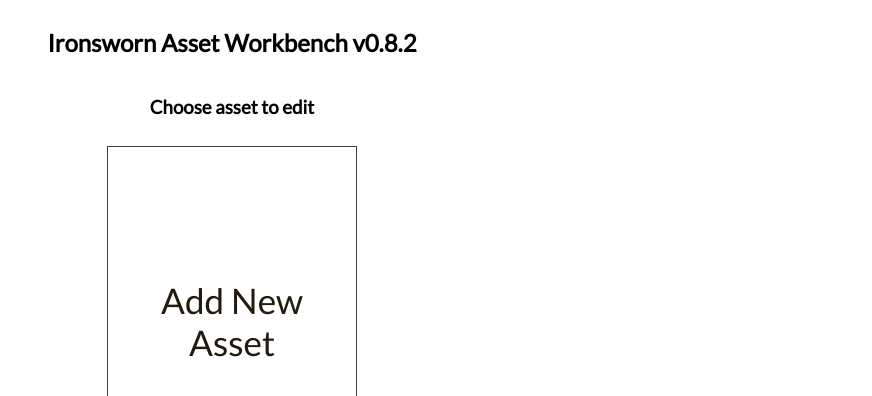
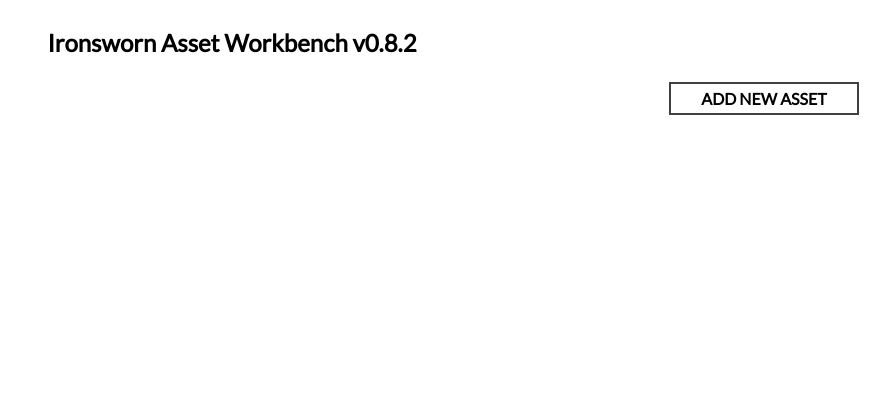
Before and after one commit to effortlessmountain/ironsworn-asset-workbench, a React (Create React App) app: page / in a window 1280 px wide. Shown: the top 396 px of the page, without its empty margins (408-1280 px from the left). Built offline with nearby package versions, Linux system fonts and the light colour scheme.

Commit message:
(#14) change Add New card into a button

```diff
--- a/src/AssetCreation.tsx
+++ b/src/AssetCreation.tsx
@@ -13,15 +13,15 @@ export default function AssetCreation(props: {
         <div className="asset-selection">
             <h3>Create a blank asset or copy an example:</h3>
             <div className="asset-selection-controls">
+                <AssetCardButton
+                    text="Blank Asset"
+                    handleClick={() => props.createAsset(createBlankAsset() as UnspecifiedAssetDocument)}></AssetCardButton>
                 {[ironclad, lightbearer, caveLion].map((example, index) => {
                     return (<AssetChoice
                         key={index}
                         asset={example as UnspecifiedAssetDocument}
                         handleClick={() => props.createAsset(cloneDeep(example) as UnspecifiedAssetDocument)}></AssetChoice>)
                 })}
-                <AssetCardButton
-                    text="Blank Asset"
-                    handleClick={() => props.createAsset(createBlankAsset() as UnspecifiedAssetDocument)}></AssetCardButton>
             </div>
             <button onClick={props.showChooseScreen}>CANCEL</button>
         </div>
--- a/src/AssetSelection.tsx
+++ b/src/AssetSelection.tsx
@@ -9,8 +9,8 @@ export default function AssetSelection(props: {
     assets: UnspecifiedAssetDocument[]
 }) {
     return (
+        <div className="horizontal">
             <div className="asset-selection">
-            <h3>Choose asset to edit</h3>
                 <div className="asset-selection-controls">
                     {props.assets.map((asset, index) => {
                         return (<AssetChoice
@@ -18,11 +18,13 @@ export default function AssetSelection(props: {
                             key={asset.name + index}
                             handleClick={() => props.chooseAsset(asset, index)}></AssetChoice>)
                     })}
-
-                <AssetCardButton
-                    text="Add New Asset"
-                    handleClick={props.showNewScreen}></AssetCardButton>
                 </div>
             </div >
+            <div className="vertical">
+                <button onClick={props.showNewScreen}>ADD NEW ASSET</button>
+                {/* <button>FONTS</button> */}
+                {/* <button>EXPORT</button> */}
+            </div>
+        </div>
     )
 }
--- a/src/index.css
+++ b/src/index.css
@@ -78,8 +78,8 @@ button.selected {
 .asset-selection-controls {
     display: flex;
     align-items: center;
-    justify-content: center;
     flex-wrap: wrap;
+    margin-top: -5px;
 }
 
 .asset-choice {
```
Lines whose indentation alone changed are shown as unchanged.
